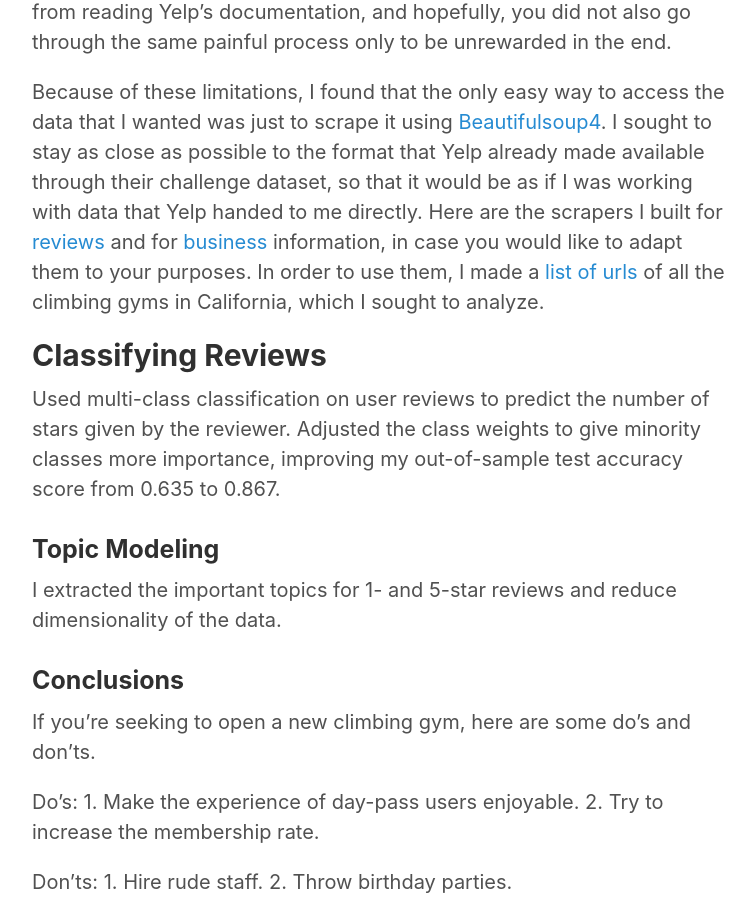
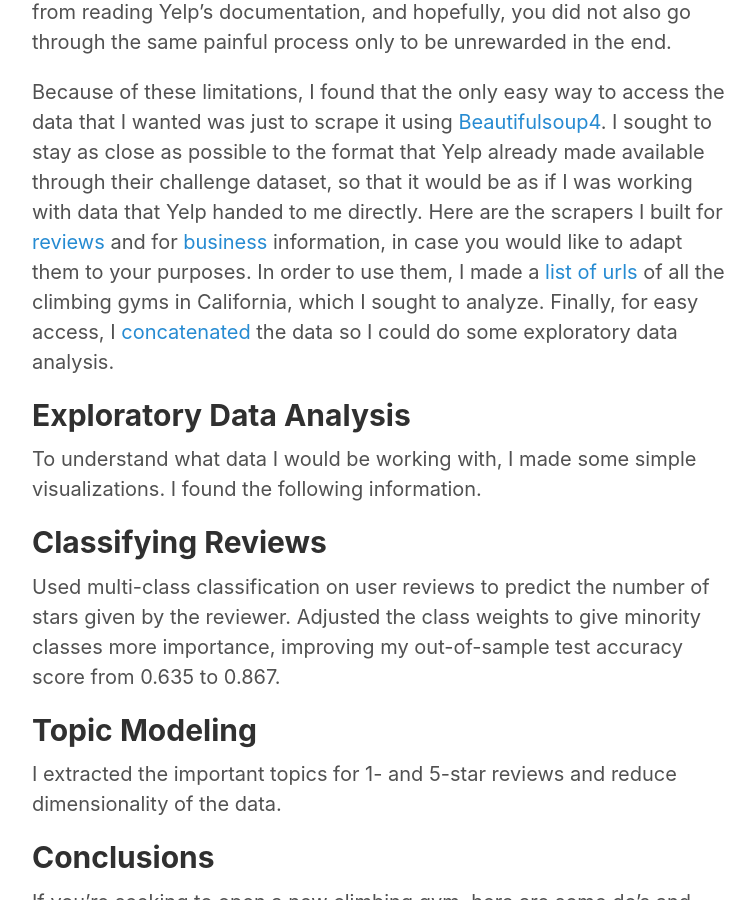
Before and after one commit to harrisonized/harrisonized.github.io, a Jekyll site: the page built from _posts/2019-05-30-analyzing-yelp-reviews-for-climbing-gyms-nlp.md, in a window 1280 px wide and 900 px high, scrolled down 2814 px. Shown: the whole window, without its empty margins (258-1013 px from the left). Built offline with Jekyll 4.4.1, drawn with Linux system fonts in a browser that asks for light colours.

Commit message:
finished yelp api section, adding eda section

```diff
--- a/_posts/2019-05-30-analyzing-yelp-reviews-for-climbing-gyms-nlp.md
+++ b/_posts/2019-05-30-analyzing-yelp-reviews-for-climbing-gyms-nlp.md
@@ -4,6 +4,8 @@ title: Analyzing Yelp Reviews for Climbing Gyms
 ---
 
 [Github Repository](https://github.com/harrisonized/analyzing-yelp-reviews-for-climbing-gyms-nlp)
+
+
 
 ## **Introduction**
 
@@ -12,6 +14,8 @@ title: Analyzing Yelp Reviews for Climbing Gyms
 ![total-gyms-vs-percent-growth.png](https://raw.githubusercontent.com/harrisonized/analyzing-yelp-reviews-for-climbing-gyms-nlp/master/climbing-business-journal/plotly-figures/total-gyms-vs-percent-growth.png)
 
 [Yelp](https://www.yelp.com/) is an online directory in which users can publish reviews on businesses. It is often a great source of information for first-time visits to new areas. Using Yelp reviews, I wanted to see if I could use some natural language processing techniques to be able to categorize reviews and come up with a list of do's and don'ts for climbing gyms in California.
+
+
 
 ## **Data Acquisition**
 
@@ -65,7 +69,13 @@ Next, I looked into Yelp's newest API, called [Yelp GraphQL](https://www.yelp.co
 
 Unfortunately, there was an enormous drawback to using the Yelp API, which I found out about it only after hours of setup and learning about GraphQL: Yelp's API is *extremely* [limiting](https://www.yelp.com/developers/graphql/guides/rate_limiting). There is a hard limit of 3 results per query, and review text is limited to 150 characters per review. This is so much less data than simply accessing the data as html through the website that it makes the Yelp API effectively useless to any normal user. I make special mention of this limitation, because it was not obvious at all from reading Yelp's documentation, and hopefully, you did not also go through the same painful process only to be unrewarded in the end.
 
-Because of these limitations, I found that the only easy way to access the data that I wanted was just to scrape it using [Beautifulsoup4](https://www.crummy.com/software/BeautifulSoup/bs4/doc/). I sought to stay as close as possible to the format that Yelp already made available through their challenge dataset, so that it would be as if I was working with data that Yelp handed to me directly. Here are the scrapers I built for [reviews](http://localhost:8888/notebooks/github/analyzing-yelp-reviews-for-climbing-gyms-nlp/yelp/scrape-yelp-for-reviews.ipynb) and for [business](http://localhost:8888/notebooks/github/analyzing-yelp-reviews-for-climbing-gyms-nlp/yelp/scrape-yelp-for-business-information.ipynb) information, in case you would like to adapt them to your purposes. In order to use them, I made a [list of urls](http://localhost:8888/edit/github/analyzing-yelp-reviews-for-climbing-gyms-nlp/yelp/data/url-list.txt) of all the climbing gyms in California, which I sought to analyze.
+Because of these limitations, I found that the only easy way to access the data that I wanted was just to scrape it using [Beautifulsoup4](https://www.crummy.com/software/BeautifulSoup/bs4/doc/). I sought to stay as close as possible to the format that Yelp already made available through their challenge dataset, so that it would be as if I was working with data that Yelp handed to me directly. Here are the scrapers I built for [reviews](http://localhost:8888/notebooks/github/analyzing-yelp-reviews-for-climbing-gyms-nlp/yelp/scrape-yelp-for-reviews.ipynb) and for [business](http://localhost:8888/notebooks/github/analyzing-yelp-reviews-for-climbing-gyms-nlp/yelp/scrape-yelp-for-business-information.ipynb) information, in case you would like to adapt them to your purposes. In order to use them, I made a [list of urls](http://localhost:8888/edit/github/analyzing-yelp-reviews-for-climbing-gyms-nlp/yelp/data/url-list.txt) of all the climbing gyms in California, which I sought to analyze. Finally, for easy access, I [concatenated](https://github.com/harrisonized/analyzing-yelp-reviews-for-climbing-gyms-nlp/blob/master/yelp/concatenate-yelp-review-data.ipynb) the data so I could do some exploratory data analysis.
+
+
+
+## **Exploratory Data Analysis**
+
+To understand what data I would be working with, I made some simple visualizations. I found the following information.
 
 
 
@@ -73,11 +83,11 @@ Because of these limitations, I found that the only easy way to access the data
 
 Used multi-class classification on user reviews to predict the number of stars given by the reviewer. Adjusted the class weights to give minority classes more importance, improving my out-of-sample test accuracy score from 0.635 to 0.867.
 
-### **Topic Modeling**
+## **Topic Modeling**
 
 I extracted the important topics for 1- and 5-star reviews and reduce dimensionality of the data.
 
-### **Conclusions**
+## **Conclusions**
 
 If you're seeking to open a new climbing gym, here are some do's and don'ts.
 
```
